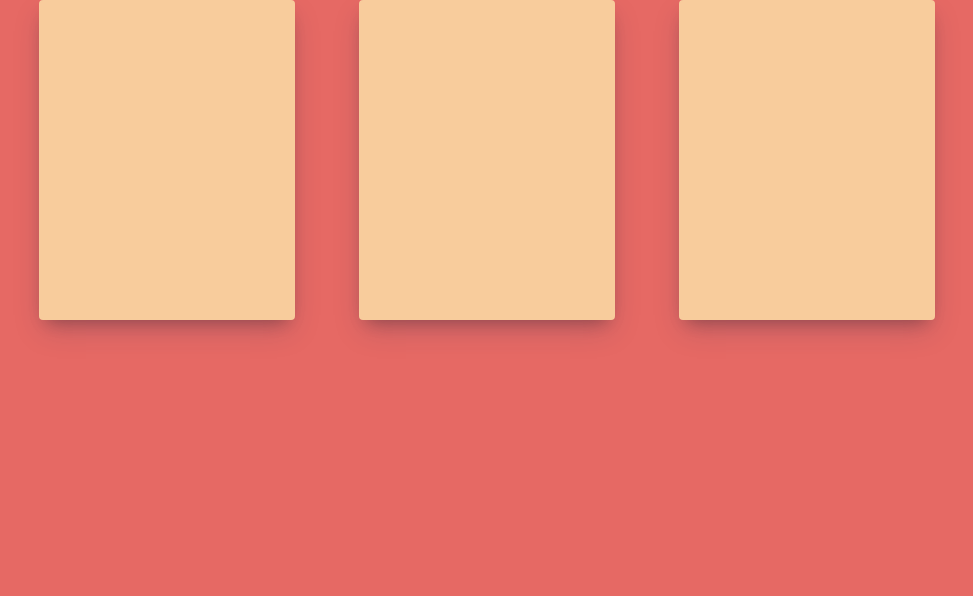
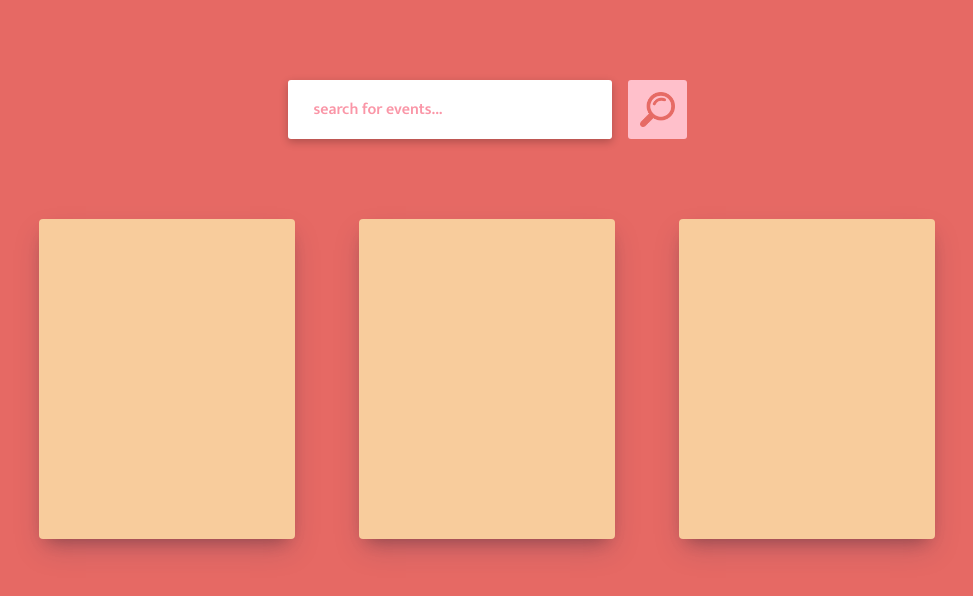
Before and after one commit to konstantinstanmeyer/concert-finder, a Next.js app: page /find in a window 1280 px wide. Shown: the top 596 px of the page, without its empty margins (153-1126 px from the left). Built offline with nearby package versions, Linux system fonts and the light colour scheme.

Commit message:
search bar styling + search pic

```diff
--- a/pages/find/index.tsx
+++ b/pages/find/index.tsx
@@ -1,14 +1,22 @@
 export default function Find(){
     return(
         <div className="find">
-            <div className="find-container">
-
+            <div className="search-row">
+                <input placeholder="search for events..." className="search" />
+                <div className="image-container">
+                    <img src="/magnifier.png" className="search-magnifier" />
+                </div>
             </div>
             <div className="find-container">
+                <div className="find-card">
 
-            </div>
-            <div className="find-container">
+                </div>
+                <div className="find-card">
 
+                </div>
+                <div className="find-card">
+
+                </div>
             </div>
         </div>
     )
--- a/pages/index.tsx
+++ b/pages/index.tsx
@@ -24,7 +24,6 @@ export default function Home() {
   const didType = useRef(false);
   const router = useRouter();
   let controller = new AbortController;
-  let abortSignal = controller.signal;
 
   useEffect(() => {
     setTimeout(function() {
@@ -70,10 +69,10 @@ export default function Home() {
   }, [cityStatus])
 
   async function handleLocationChange(l: string){
+    setLocation(l);
     controller.abort();
     controller = new AbortController;
     dispatch(validateLocation(l));
-    setLocation(l);
     if(!didType.current){
       didType.current = true;
     }
--- a/styles/globals.css
+++ b/styles/globals.css
@@ -151,7 +151,7 @@ textarea:focus, input:focus{
     }
 }
 
-.find {
+.find-container {
     display: flex;
     flex-wrap: wrap;
     justify-content: center;
@@ -164,7 +164,7 @@ p {
     margin-block-end: 0;
 }
 
-.find-container {
+.find-card {
     height: 20rem;
     min-width:16rem;
     width: auto;
@@ -176,3 +176,50 @@ p {
     box-shadow: rgba(50, 50, 93, 0.25) 0px 13px 27px -5px, rgba(0, 0, 0, 0.3) 0px 8px 16px -8px;
     margin-bottom: 4rem;
 }
+
+.search {
+    margin-left: none;
+    margin-right: 1rem;
+    width: 20rem;
+    padding-top: 1rem;
+    padding-bottom: 1rem;
+    font-size: 16px;
+    text-indent: 24px;
+    font-weight: bold;
+    color: rgb(250, 60, 91);
+    box-shadow: rgba(0, 0, 0, 0.24) 0px 3px 8px;
+    font-family: 'Mukta';
+    border: none;
+    border-radius: 3px;
+    margin-top: 5rem;
+    margin-bottom: 5rem;
+}
+
+.find {
+    min-width: 100vw;
+    display: flex;
+    flex-direction: column;
+}
+
+.search-row {
+    display: flex;
+    flex-direction: row;
+    justify-content: center;
+    align-items: center;
+}
+
+.search-magnifier {
+    width: 35px;
+    height: 35px;
+    filter: invert(49%) sepia(47%) saturate(703%) hue-rotate(314deg) brightness(98%) contrast(84%);
+}
+
+.image-container {
+    background-color: pink;
+    display: flex;
+    justify-content: center;
+    align-items: center;
+    border-radius: 3px;
+    width: 59px;
+    height: 59px;
+}
```
Also changed, not shown: public/magnifier.png (added).
